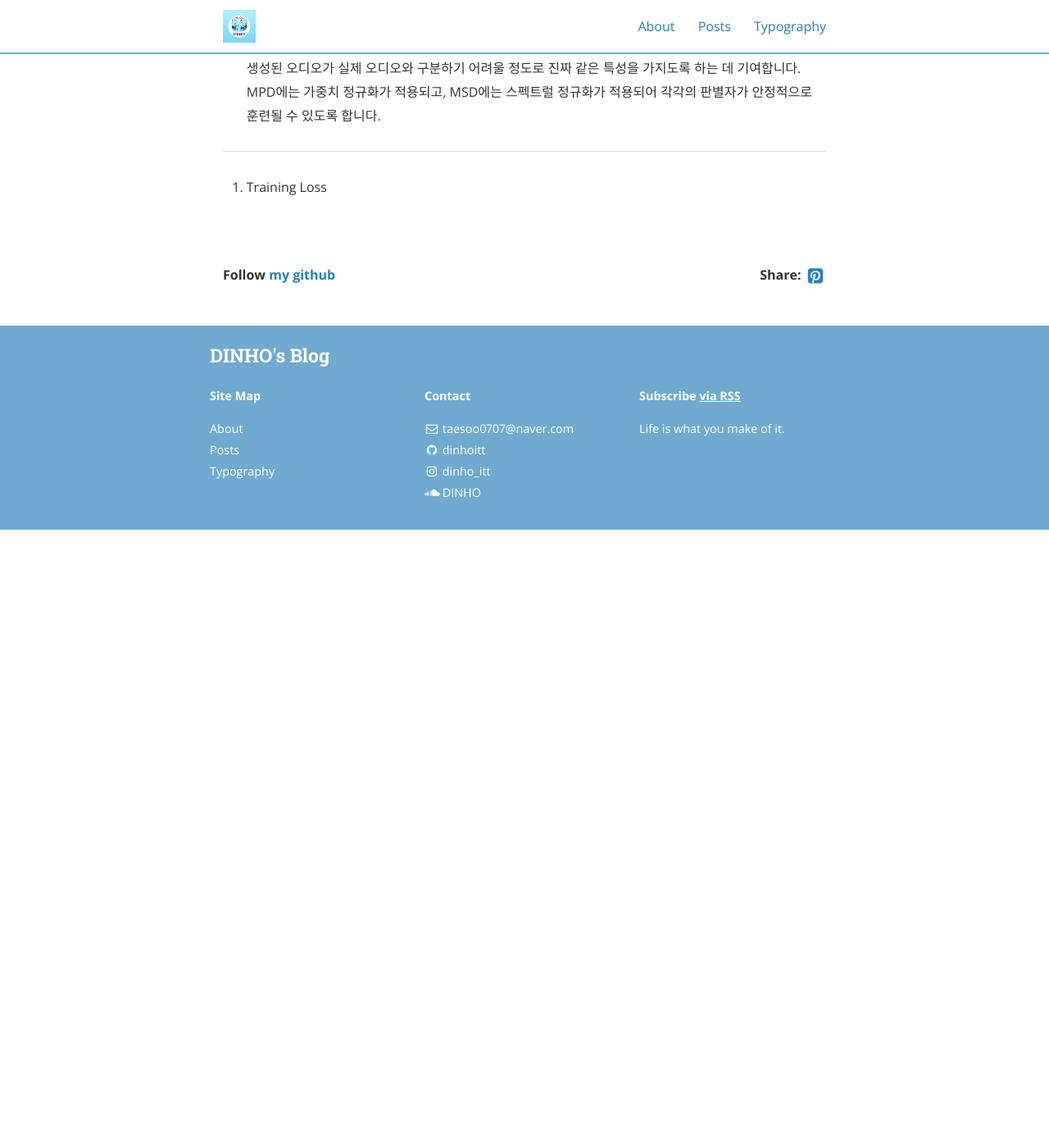
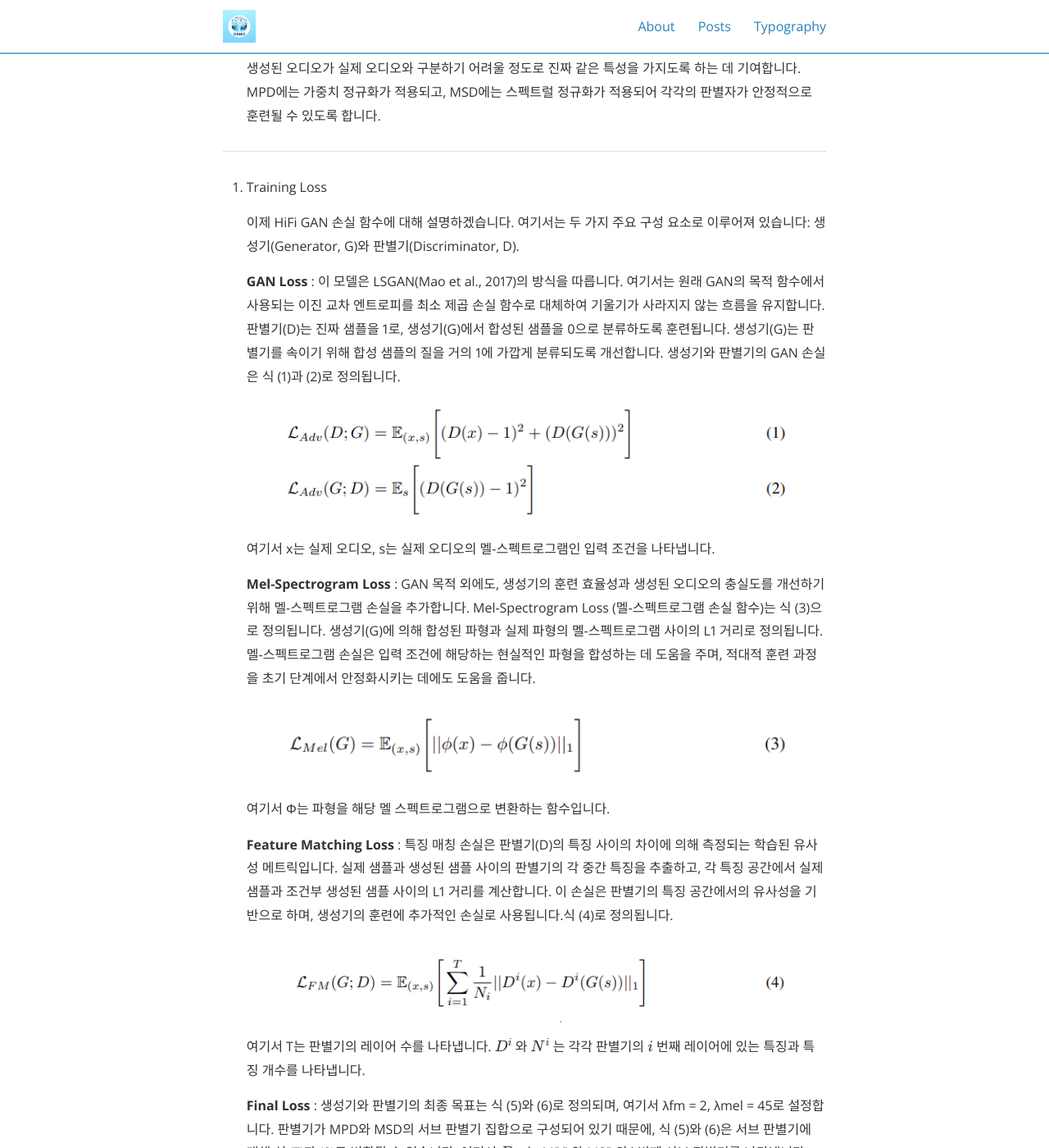
Before and after one commit to dinhoitt/dinhoitt.github.io, a Jekyll site: the page built from _posts/2024-02-23-HiFi GAN 설명.md, in a window 1280 px wide and 1400 px high, scrolled down 4649 px. Shown: the whole window at 82% size. Built offline with Jekyll 4.4.1, drawn with Linux system fonts in a browser that asks for light colours; nearby versions of some CDN libraries; formulas are drawn with MathJax 3; comment, search, counter and statistics services are not loaded; before the commit the page ends 5295 px from its top, so only the background shows below that; some of the changed text lies outside the part shown.

Commit message:
new post, hifigan,  complete

```diff
--- a/_posts/2024-02-23-HiFi GAN 설명.md
+++ b/_posts/2024-02-23-HiFi GAN 설명.md
@@ -103,3 +103,32 @@ HiFi GAN은 생성기(Generator) 1개와 판별기(Discriminator, 다중 스케
 ------------------
 
 3. Training Loss
+
+    이제 HiFi GAN 손실 함수에 대해 설명하겠습니다. 여기서는 두 가지 주요 구성 요소로 이루어져 있습니다: 생성기(Generator, G)와 판별기(Discriminator, D).
+
+    __GAN Loss__ : 이 모델은 LSGAN(Mao et al., 2017)의 방식을 따릅니다. 여기서는 원래 GAN의 목적 함수에서 사용되는 이진 교차 엔트로피를 최소 제곱 손실 함수로 대체하여 기울기가 사라지지 않는 흐름을 유지합니다. 판별기(D)는 진짜 샘플을 1로, 생성기(G)에서 합성된 샘플을 0으로 분류하도록 훈련됩니다. 생성기(G)는 판별기를 속이기 위해 합성 샘플의 질을 거의 1에 가깝게 분류되도록 개선합니다. 생성기와 판별기의 GAN 손실은 식 (1)과 (2)로 정의됩니다.
+
+    <img src="/assets/post/hifiloss(1)(2).png">
+
+    여기서 x는 실제 오디오, s는 실제 오디오의 멜-스펙트로그램인 입력 조건을 나타냅니다.
+
+    __Mel-Spectrogram Loss__ : GAN 목적 외에도, 생성기의 훈련 효율성과 생성된 오디오의 충실도를 개선하기 위해 멜-스펙트로그램 손실을 추가합니다. Mel-Spectrogram Loss (멜-스펙트로그램 손실 함수)는 식 (3)으로 정의됩니다. 생성기(G)에 의해 합성된 파형과 실제 파형의 멜-스펙트로그램 사이의 L1 거리로 정의됩니다. 멜-스펙트로그램 손실은 입력 조건에 해당하는 현실적인 파형을 합성하는 데 도움을 주며, 적대적 훈련 과정을 초기 단계에서 안정화시키는 데에도 도움을 줍니다.
+
+    <img src="/assets/post/hifiloss(3).png">
+
+    여기서 Φ는 파형을 해당 멜 스펙트로그램으로 변환하는 함수입니다.
+
+    __Feature Matching Loss__ : 특징 매칭 손실은 판별기(D)의 특징 사이의 차이에 의해 측정되는 학습된 유사성 메트릭입니다. 실제 샘플과 생성된 샘플 사이의 판별기의 각 중간 특징을 추출하고, 각 특징 공간에서 실제 샘플과 조건부 생성된 샘플 사이의 L1 거리를 계산합니다. 이 손실은 판별기의 특징 공간에서의 유사성을 기반으로 하며, 생성기의 훈련에 추가적인 손실로 사용됩니다.식 (4)로 정의됩니다.
+
+    <img src="/assets/post/hifiloss(4).png">
+
+    여기서 T는 판별기의 레이어 수를 나타냅니다. $$D^{i}$$ 와 $$N^{i}$$ 는 각각 판별기의 $$i$$ 번째 레이어에 있는 특징과 특징 개수를 나타냅니다.
+
+    __Final Loss__ : 생성기와 판별기의 최종 목표는 식 (5)와 (6)로 정의되며, 여기서 λfm = 2, λmel = 45로 설정합니다. 판별기가 MPD와 MSD의 서브 판별기 집합으로 구성되어 있기 때문에, 식 (5)와 (6)은 서브 판별기에 대해 식 (7)과 (8)로 변환될 수 있습니다. 여기서 $$D_K$$ 는 MPD와 MSD의 k번째 서브 판별기를 나타냅니다.
+
+    <img src="/assets/post/hifiloss(56).png">
+
+    <img src="/assets/post/hifiloss(78).png">
+
+
+여기까지 HiFi GAN에 대해 정리해보았습니다. 굉장히 어려우면서도 오디오 생성의 기본이라 생각합니다. 오디오 생성 AI에 관심이 있으신 분들에게 도움이 되었으면 합니다😊😊
--- a/sitemap.xml
+++ b/sitemap.xml
@@ -36,7 +36,9 @@ layout: null
         <loc>https://dinhoitt.github.io/python/2024/02/13/%EC%8A%A4%ED%8E%99%ED%8A%B8%EB%A1%9C%EA%B7%B8%EB%9E%A8-&amp;-%EB%A9%9C-%EC%8A%A4%ED%8E%99%ED%8A%B8%EB%A1%9C%EA%B7%B8%EB%9E%A8-with-python.html</loc>
     </url>
 
-
+    <url>
+        <loc>https://dinhoitt.github.io/%EC%9D%B8%EA%B3%B5%EC%A7%80%EB%8A%A5-%EB%B6%84%EC%95%BC-%EA%B3%B5%EB%B6%80/%EB%85%BC%EB%AC%B8-%EB%A6%AC%EB%B7%B0/2024/02/23/HiFi-GAN-%EC%84%A4%EB%AA%85.html</loc>
+    </url>
 
 
 </urlset>
```
Also changed, not shown: assets/post/hifiloss(1)(2).png (added), assets/post/hifiloss(3).png (added), assets/post/hifiloss(4).png (added), assets/post/hifiloss(56).png (added), assets/post/hifiloss(78).png (added).
